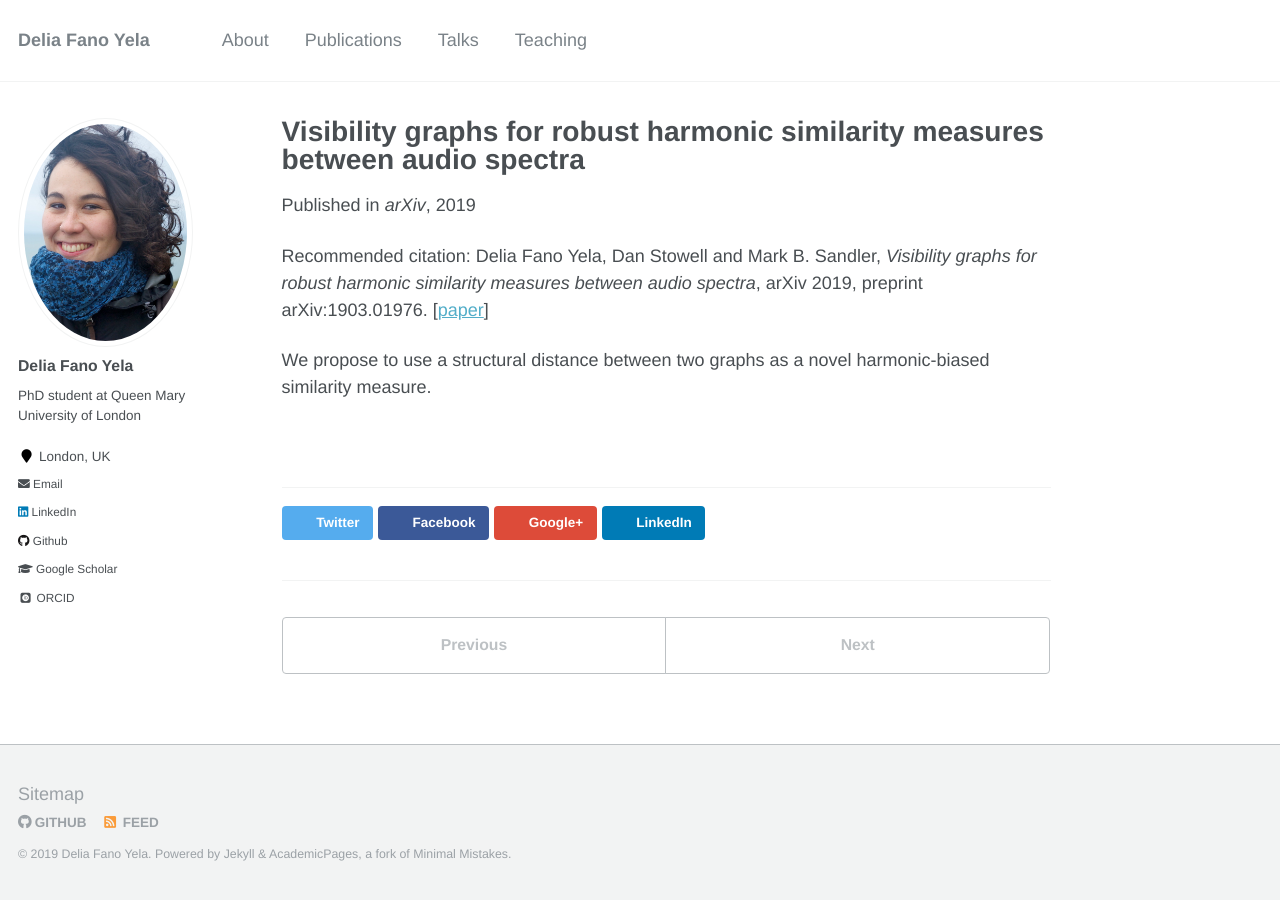
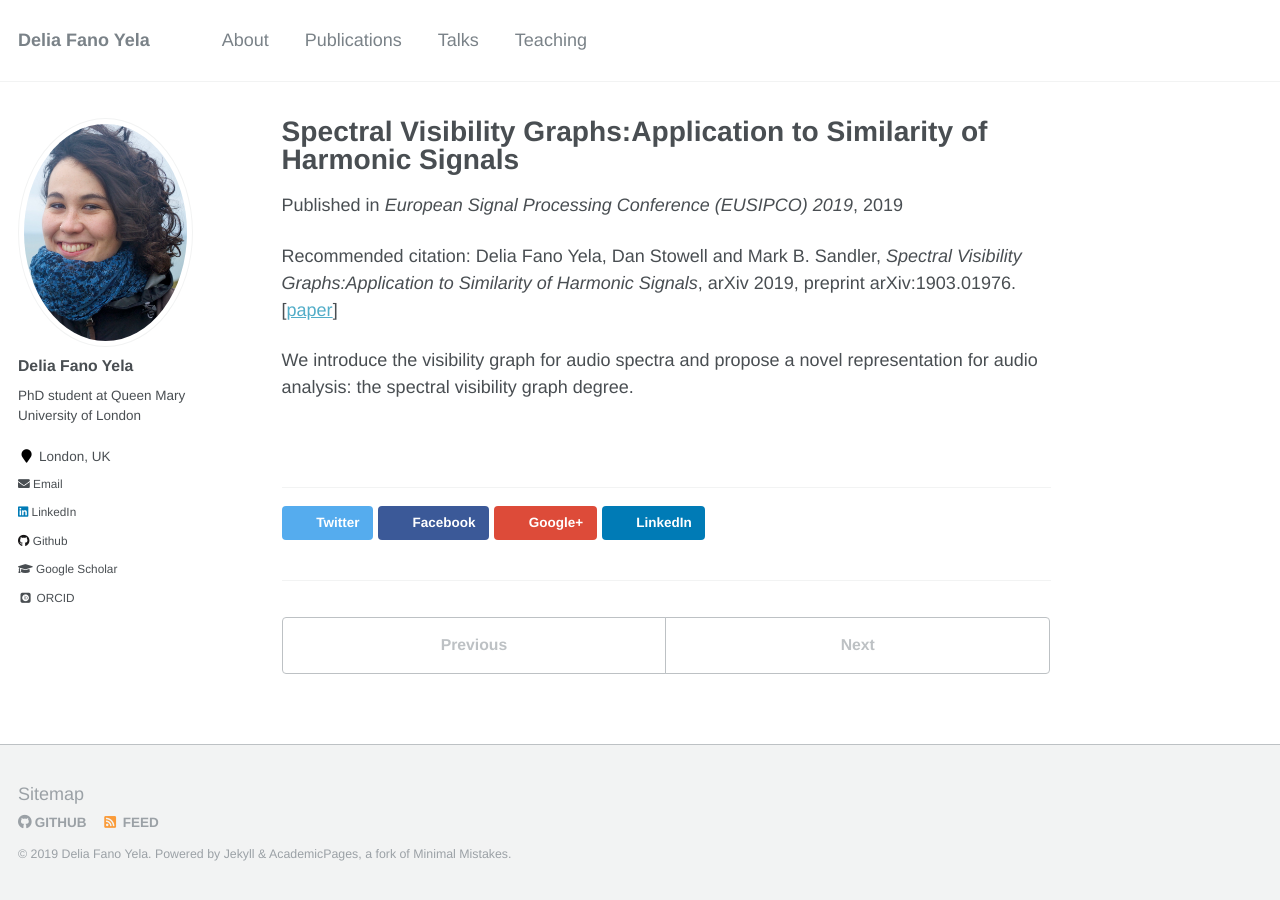
Before and after one commit to wil-j-wil/wil-j-wil2.github.io, a Jekyll site: the page built from _publications/2019-05-03-paper-title-number-1.md, in a window 1280 px wide. Built offline with Jekyll 4.4.1, drawn with Linux system fonts in a browser that asks for light colours; some web fonts are replaced.

Commit message:
Update: paper Eusipco

```diff
--- a/_publications/2019-05-03-paper-title-number-1.md
+++ b/_publications/2019-05-03-paper-title-number-1.md
@@ -1,14 +1,13 @@
 ---
-title: "Visibility graphs for robust harmonic similarity measures between audio spectra
-"
+title: "Spectral Visibility Graphs:Application to Similarity of Harmonic Signals"
 collection: publications
 permalink: /publication/2019-05-03-paper-title-number-1
-excerpt: 'We propose to use a structural distance between two graphs as a novel harmonic-biased similarity measure.'
-type: preprint
+excerpt: 'We introduce the visibility graph for audio spectra and propose a novel representation for audio analysis: the spectral visibility graph degree.'
+type: published
 date: 2019-05-03
 year: 2019
-venue: 'arXiv'
+venue: 'European Signal Processing Conference (EUSIPCO) 2019'
 paperurl: 'https://arxiv.org/abs/1903.01976'
-citation: 'Delia Fano Yela, Dan Stowell and Mark B. Sandler, <i>Visibility graphs for robust harmonic similarity measures between audio spectra</i>, arXiv 2019, preprint arXiv:1903.01976.'
+citation: 'Delia Fano Yela, Dan Stowell and Mark B. Sandler, <i>Spectral Visibility Graphs:Application to Similarity of Harmonic Signals</i>, arXiv 2019, preprint arXiv:1903.01976.'
 ---
-We propose to use a structural distance between two graphs as a novel harmonic-biased similarity measure.
+We introduce the visibility graph for audio spectra and propose a novel representation for audio analysis: the spectral visibility graph degree.
```
